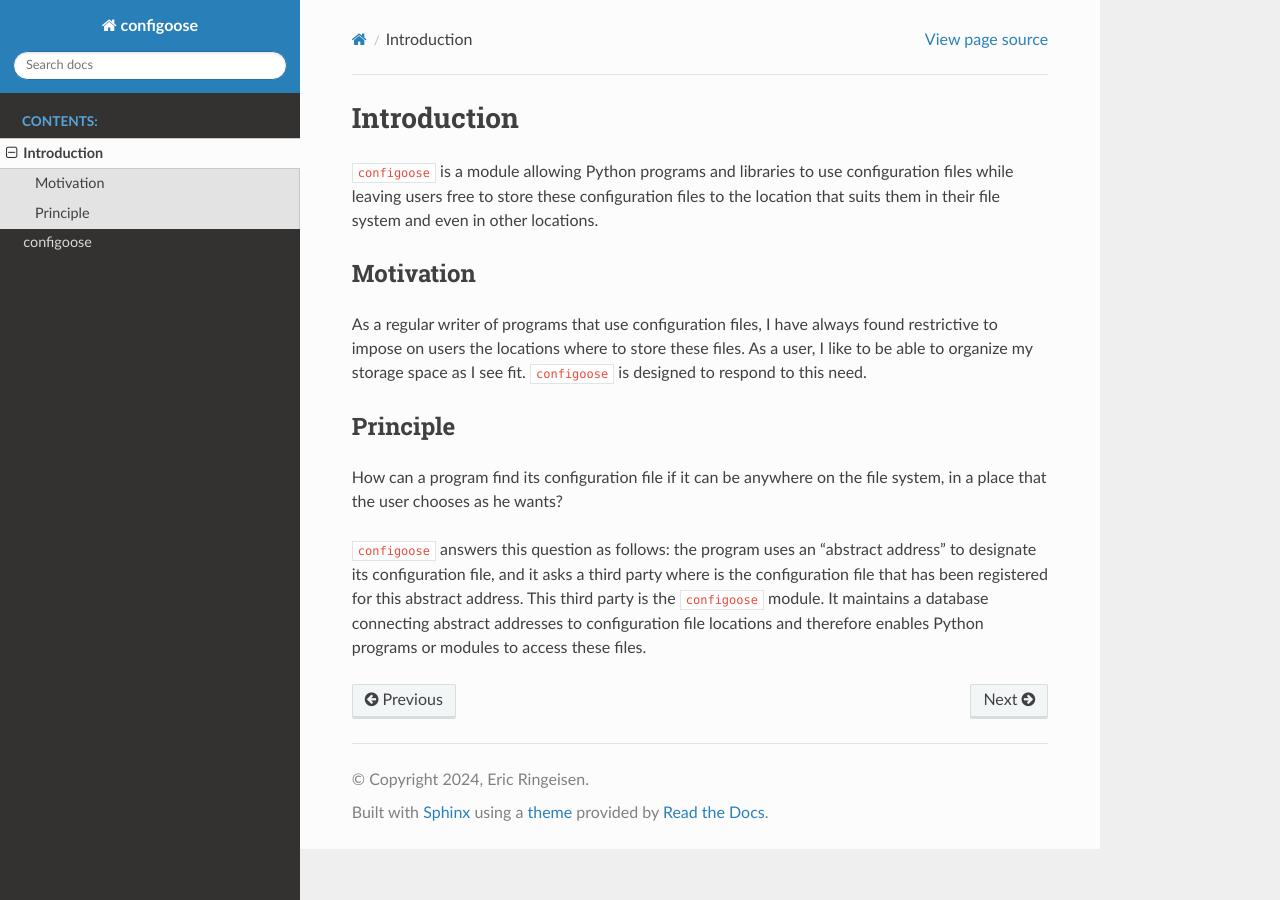
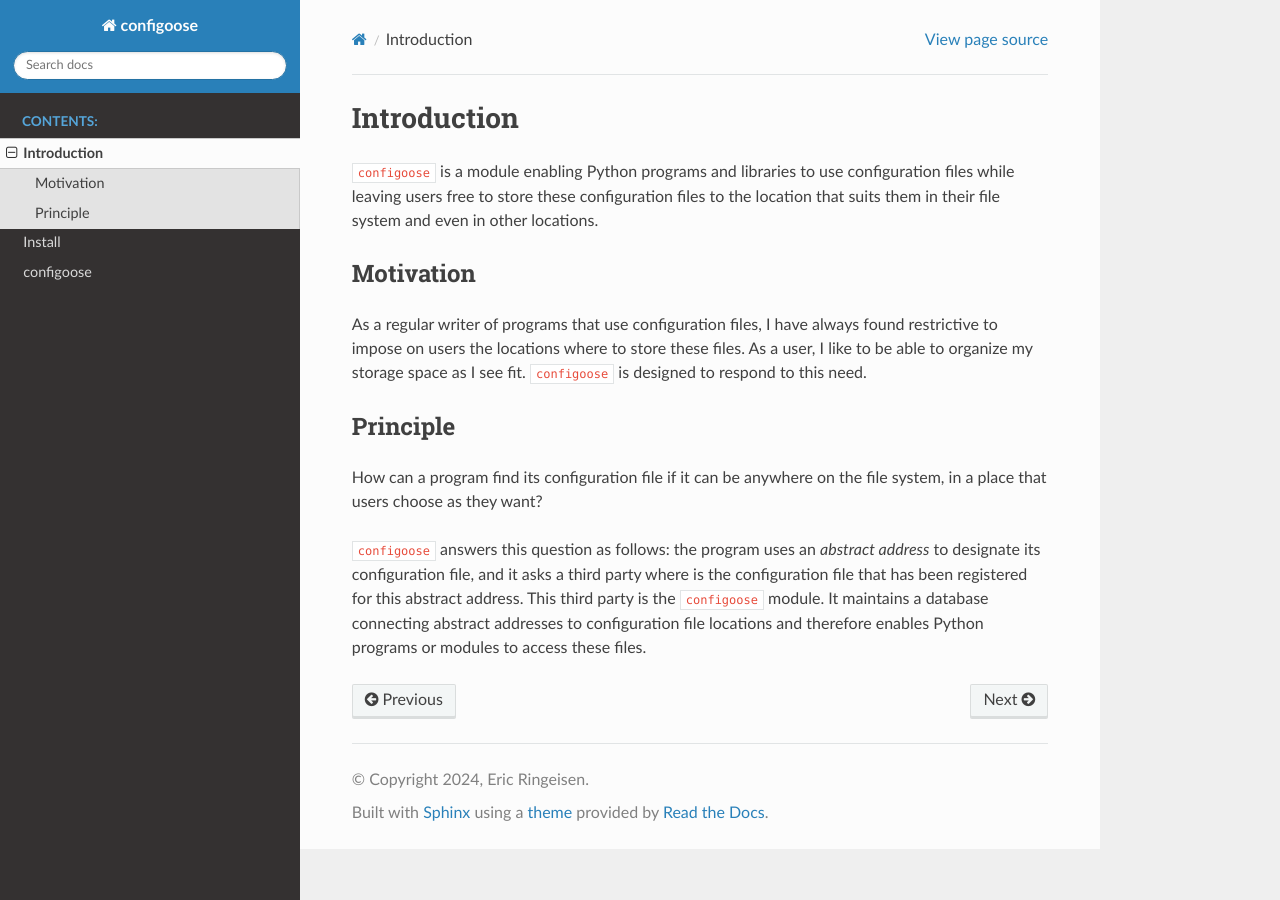
Before and after one commit to Gribouillis/configoose, a Sphinx documentation site: the page built from docs/source/intro.rst, in a window 1280 px wide. Built offline with Sphinx 7.4.7 and the Read the Docs theme 2.0.0, drawn with Linux system fonts in a browser that asks for light colours.

Commit message:
Add and populate docs/source/quickstart.rst

```diff
--- a/docs/source/index.rst
+++ b/docs/source/index.rst
@@ -11,6 +11,7 @@
    :caption: Contents:
 
    intro
+   quickstart
    modules
 
 Indices and tables
--- a/docs/source/intro.rst
+++ b/docs/source/intro.rst
@@ -1,7 +1,7 @@
 Introduction
 ============
 
-``configoose`` is a module allowing Python programs and
+``configoose`` is a module enabling Python programs and
 libraries to use configuration files while
 leaving users free to store these configuration files
 to the location that suits them in their file system and
@@ -21,10 +21,10 @@
 
 How can a program find its configuration file
 if it can be anywhere on the file system,
-in a place that the user chooses as he wants?
+in a place that users choose as they want?
 
 ``configoose`` answers this question as follows:
-the program uses an "abstract address" to designate its
+the program uses an :emphasis:`abstract address` to designate its
 configuration file, and it asks a third party where
 is the configuration file that has been registered for this
 abstract address. This third party is the ``configoose``
```
Also changed, not shown: docs/source/quickstart.rst (added, +54 -0 lines).
